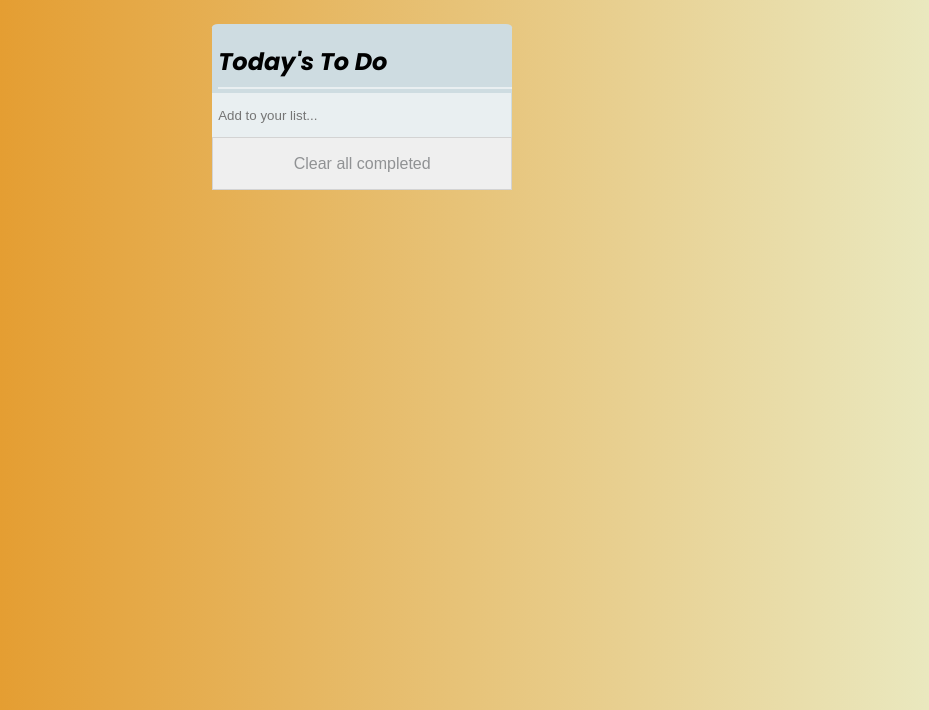
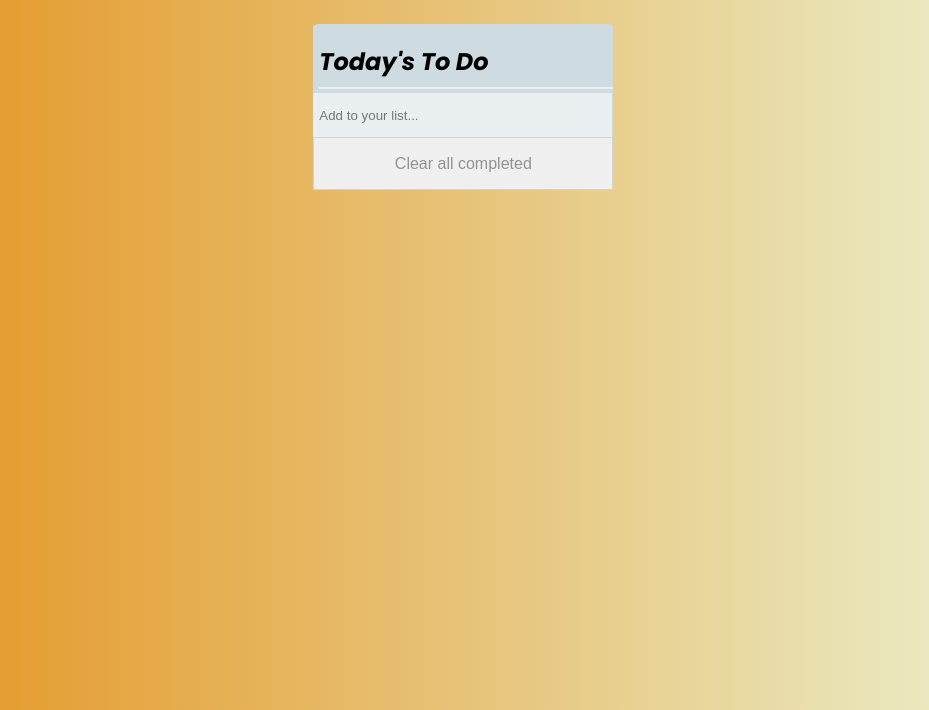
Before and after one commit to maths29/Todo-List, a website built with webpack: page src/index.html in a window 1280 px wide. Shown: the part 90-800 px from the top of the page, without its empty margins (175-1104 px from the left). Built offline with nearby package versions, Linux system fonts and the light colour scheme; some icons are missing.

```diff
--- a/src/style.css
+++ b/src/style.css
@@ -14,9 +14,10 @@
 
 .top-block {
   padding: 0;
-  margin: 0 30% 0 30%;
+  margin: 0 38% 0 38%;
   display: flex;
   flex-direction: column;
+  /* align-items: center; */
   width: 300px;
   background-color: #cedce1;
   border-radius: 2%;
```
